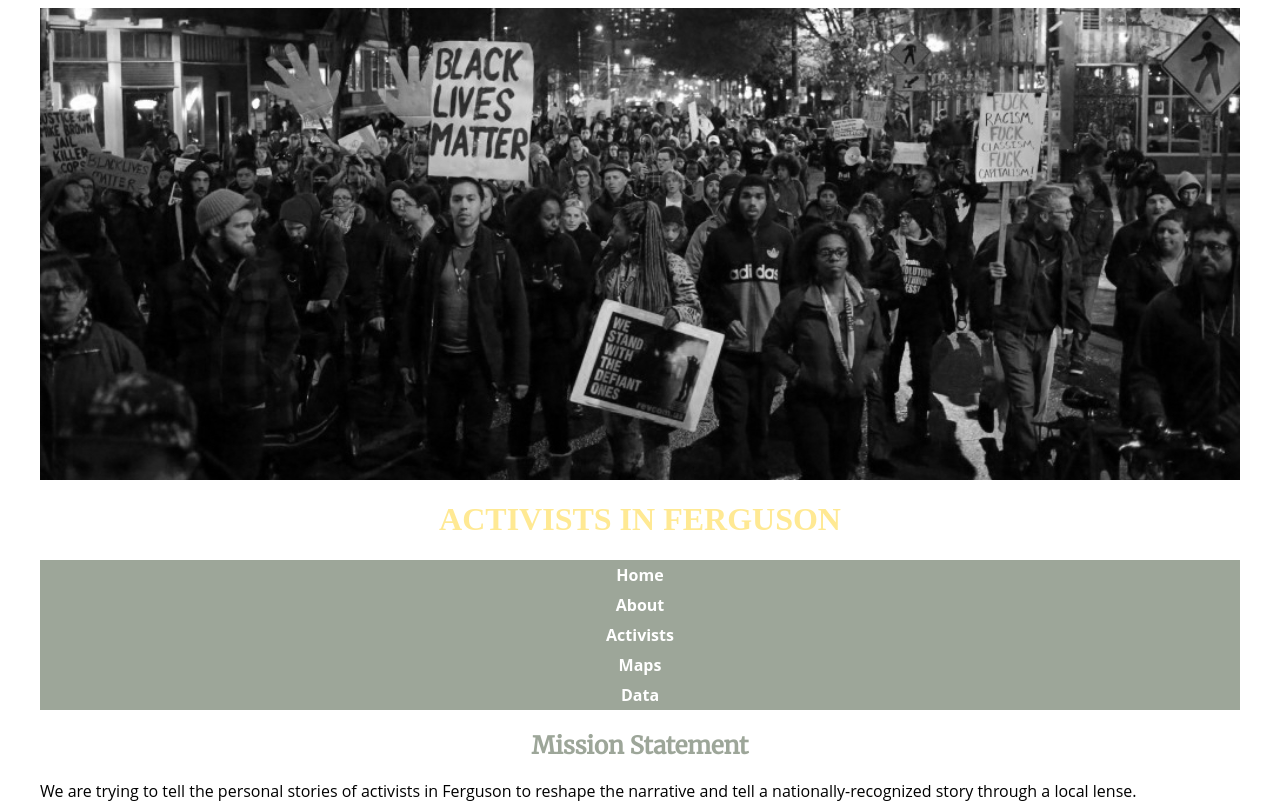
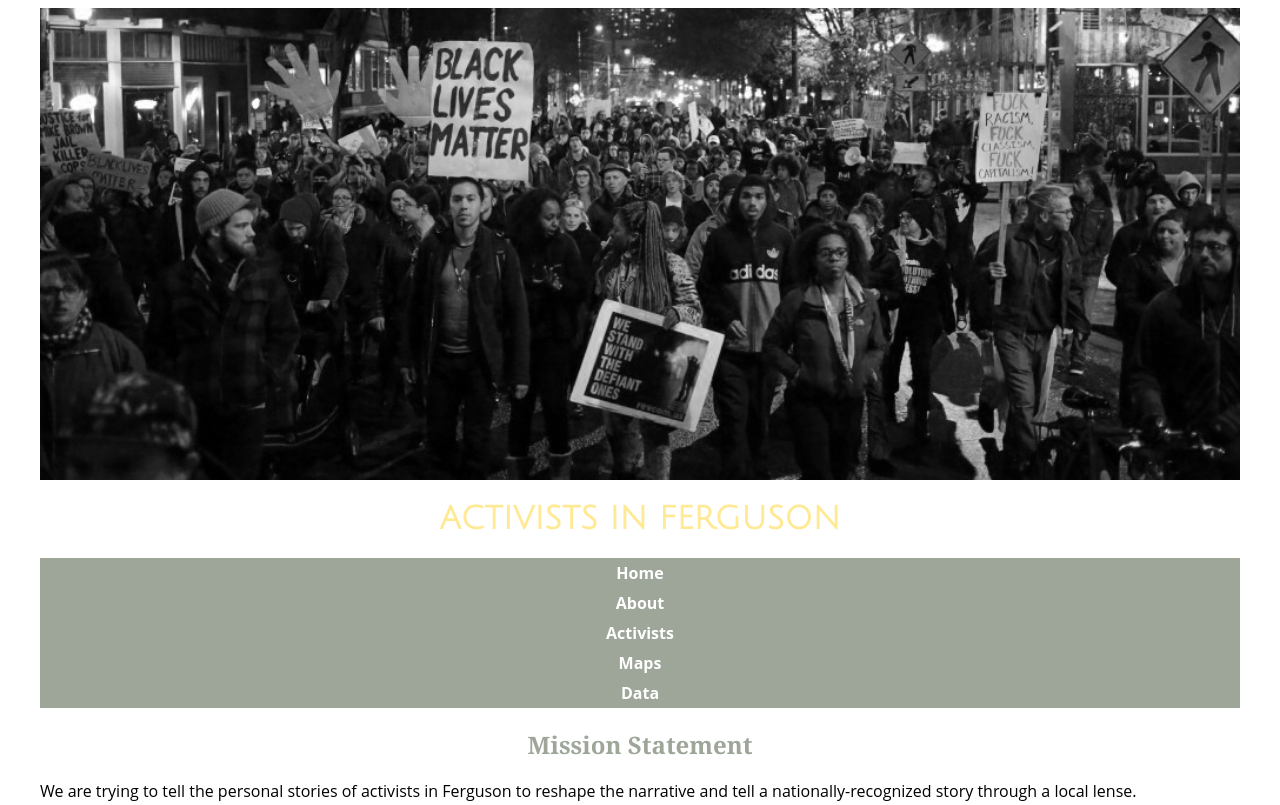
Before and after one commit to J4502-fs17/ferguson1, a plain HTML site: page index.html in a window 1280 px wide. Shown: the top 805 px of the page. Drawn offline with Linux system fonts and the light colour scheme.

Commit message:
...including homepage

```diff
--- a/index.html
+++ b/index.html
@@ -7,7 +7,7 @@
 	<title>Activists in Ferguson</title>
 	<meta http-equiv="content-type" content="text/html;charset=utf-8" />
   <meta name="viewport" content="width=device-width, initial-scale=1" />
-  <link href="https://fonts.googleapis.com/css?family=Merriweather|Merriweather+Sans" rel="stylesheet" />
+  <link href="https://fonts.googleapis.com/css?family=Julius+Sans+One" rel="stylesheet"/>
   <link rel="stylesheet" type="text/css" href="stylesheet.css" />
   <!--<style type="text/css">
     body {background-color: yellow;}
```
